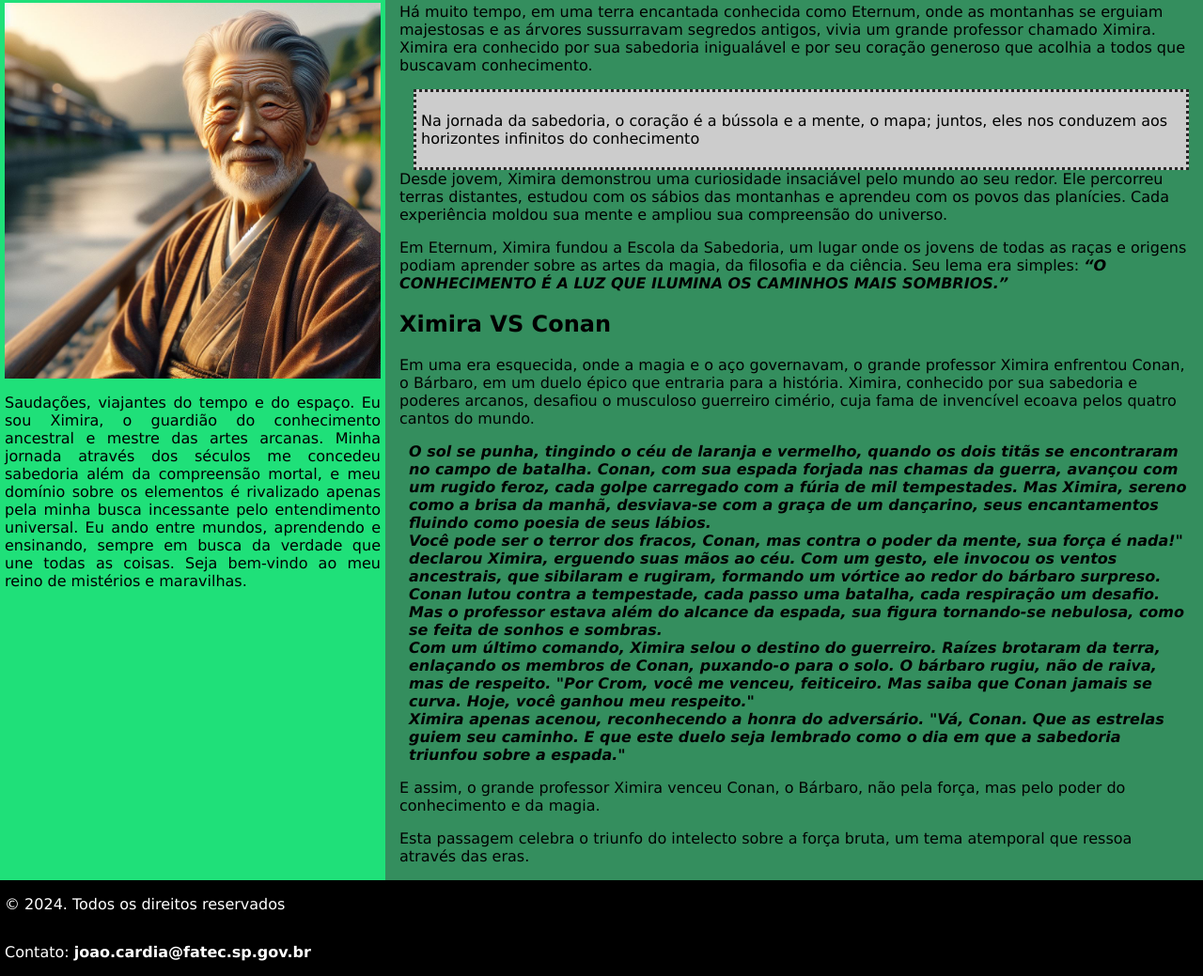
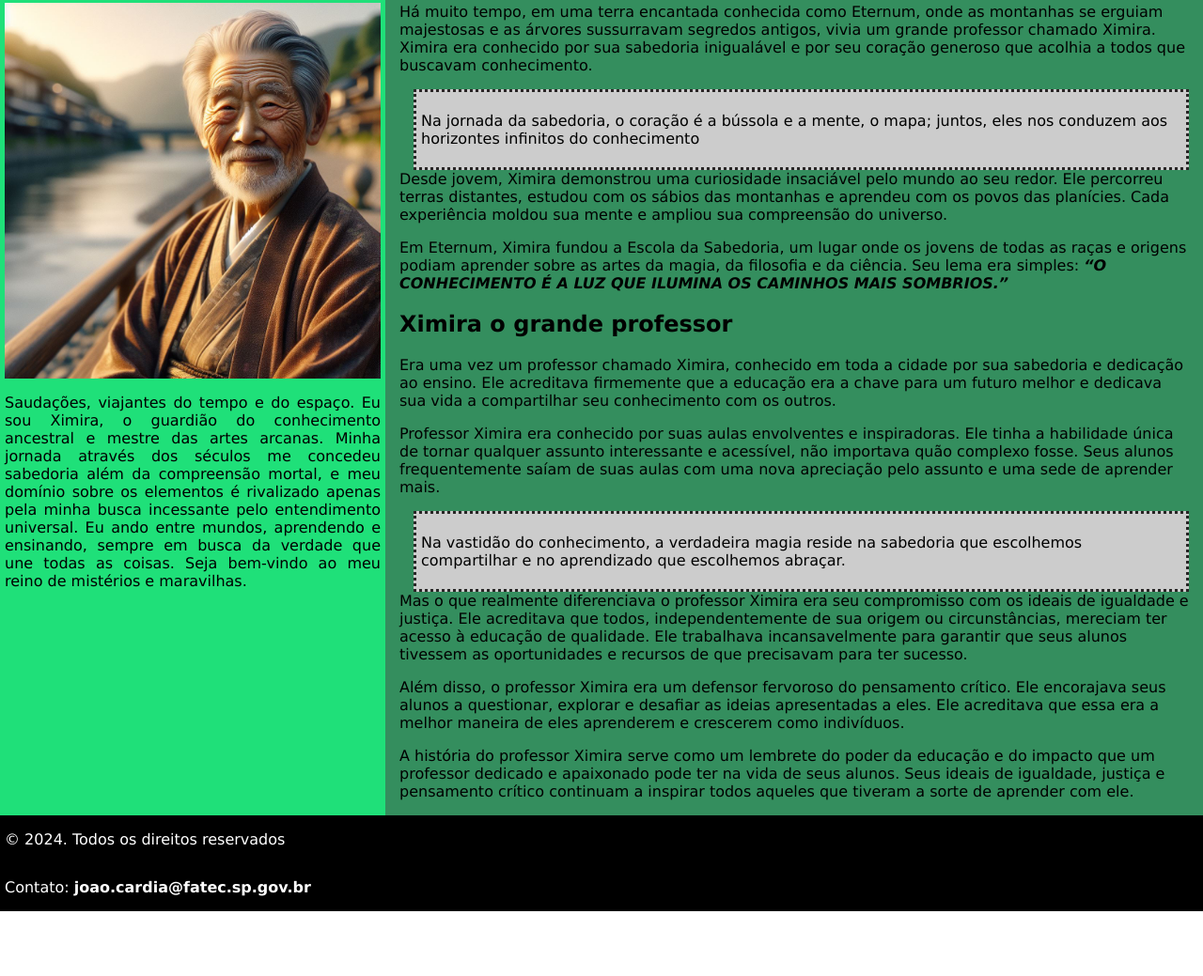
Before and after one commit to jbcnrlz/desenvolvimentoWebI, a plain HTML site: page siteXimira/index.html in a window 1280 px wide. Shown: the part 348-1387 px from the top of the page at 94% size. After the commit the page ends 1318 px from the top, so only its background shows below. Drawn offline with Linux system fonts and the light colour scheme.

Commit message:
Atualizando o site do Ximira

```diff
--- a/siteXimira/index.html
+++ b/siteXimira/index.html
@@ -35,18 +35,15 @@
                         <p>Em Eternum, Ximira fundou a Escola da Sabedoria, um lugar onde os jovens de todas as raças e origens podiam aprender sobre as artes da magia, da filosofia e da ciência. Seu lema era simples: <span class="lema">O conhecimento é a luz que ilumina os caminhos mais sombrios.</span></p>
                     </article>
                     <article>
-                        <header><h2>Ximira VS Conan</h2></header>
-                        <p>Em uma era esquecida, onde a magia e o aço governavam, o grande professor Ximira enfrentou Conan, o Bárbaro, em um duelo épico que entraria para a história. Ximira, conhecido por sua sabedoria e poderes arcanos, desafiou o musculoso guerreiro cimério, cuja fama de invencível ecoava pelos quatro cantos do mundo.</p>
-
-                        <span class="narracaoximira">
-                            O sol se punha, tingindo o céu de laranja e vermelho, quando os dois titãs se encontraram no campo de batalha. Conan, com sua espada forjada nas chamas da guerra, avançou com um rugido feroz, cada golpe carregado com a fúria de mil tempestades. Mas Ximira, sereno como a brisa da manhã, desviava-se com a graça de um dançarino, seus encantamentos fluindo como poesia de seus lábios.<br >
-                            Você pode ser o terror dos fracos, Conan, mas contra o poder da mente, sua força é nada!" declarou Ximira, erguendo suas mãos ao céu. Com um gesto, ele invocou os ventos ancestrais, que sibilaram e rugiram, formando um vórtice ao redor do bárbaro surpreso.<br >
-                            Conan lutou contra a tempestade, cada passo uma batalha, cada respiração um desafio. Mas o professor estava além do alcance da espada, sua figura tornando-se nebulosa, como se feita de sonhos e sombras.<br >
-                            Com um último comando, Ximira selou o destino do guerreiro. Raízes brotaram da terra, enlaçando os membros de Conan, puxando-o para o solo. O bárbaro rugiu, não de raiva, mas de respeito. "Por Crom, você me venceu, feiticeiro. Mas saiba que Conan jamais se curva. Hoje, você ganhou meu respeito."<br >
-                            Ximira apenas acenou, reconhecendo a honra do adversário. "Vá, Conan. Que as estrelas guiem seu caminho. E que este duelo seja lembrado como o dia em que a sabedoria triunfou sobre a espada."<br >
-                        </span>
-                        <p>E assim, o grande professor Ximira venceu Conan, o Bárbaro, não pela força, mas pelo poder do conhecimento e da magia.</p>
-                        <p>Esta passagem celebra o triunfo do intelecto sobre a força bruta, um tema atemporal que ressoa através das eras.</p>
+                        <header><h2>Ximira o grande professor</h2></header>
+                        <p>Era uma vez um professor chamado Ximira, conhecido em toda a cidade por sua sabedoria e dedicação ao ensino. Ele acreditava firmemente que a educação era a chave para um futuro melhor e dedicava sua vida a compartilhar seu conhecimento com os outros.</p>
+                        <p>Professor Ximira era conhecido por suas aulas envolventes e inspiradoras. Ele tinha a habilidade única de tornar qualquer assunto interessante e acessível, não importava quão complexo fosse. Seus alunos frequentemente saíam de suas aulas com uma nova apreciação pelo assunto e uma sede de aprender mais.</p>
+                        <aside class="ditadosximira">
+                            <p>Na vastidão do conhecimento, a verdadeira magia reside na sabedoria que escolhemos compartilhar e no aprendizado que escolhemos abraçar.</p>
+                        </aside>
+                        <p>Mas o que realmente diferenciava o professor Ximira era seu compromisso com os ideais de igualdade e justiça. Ele acreditava que todos, independentemente de sua origem ou circunstâncias, mereciam ter acesso à educação de qualidade. Ele trabalhava incansavelmente para garantir que seus alunos tivessem as oportunidades e recursos de que precisavam para ter sucesso.</p>
+                        <p>Além disso, o professor Ximira era um defensor fervoroso do pensamento crítico. Ele encorajava seus alunos a questionar, explorar e desafiar as ideias apresentadas a eles. Ele acreditava que essa era a melhor maneira de eles aprenderem e crescerem como indivíduos.</p>
+                        <p>A história do professor Ximira serve como um lembrete do poder da educação e do impacto que um professor dedicado e apaixonado pode ter na vida de seus alunos. Seus ideais de igualdade, justiça e pensamento crítico continuam a inspirar todos aqueles que tiveram a sorte de aprender com ele.</p>
                     </article>
                 </div>
             </div>
```
